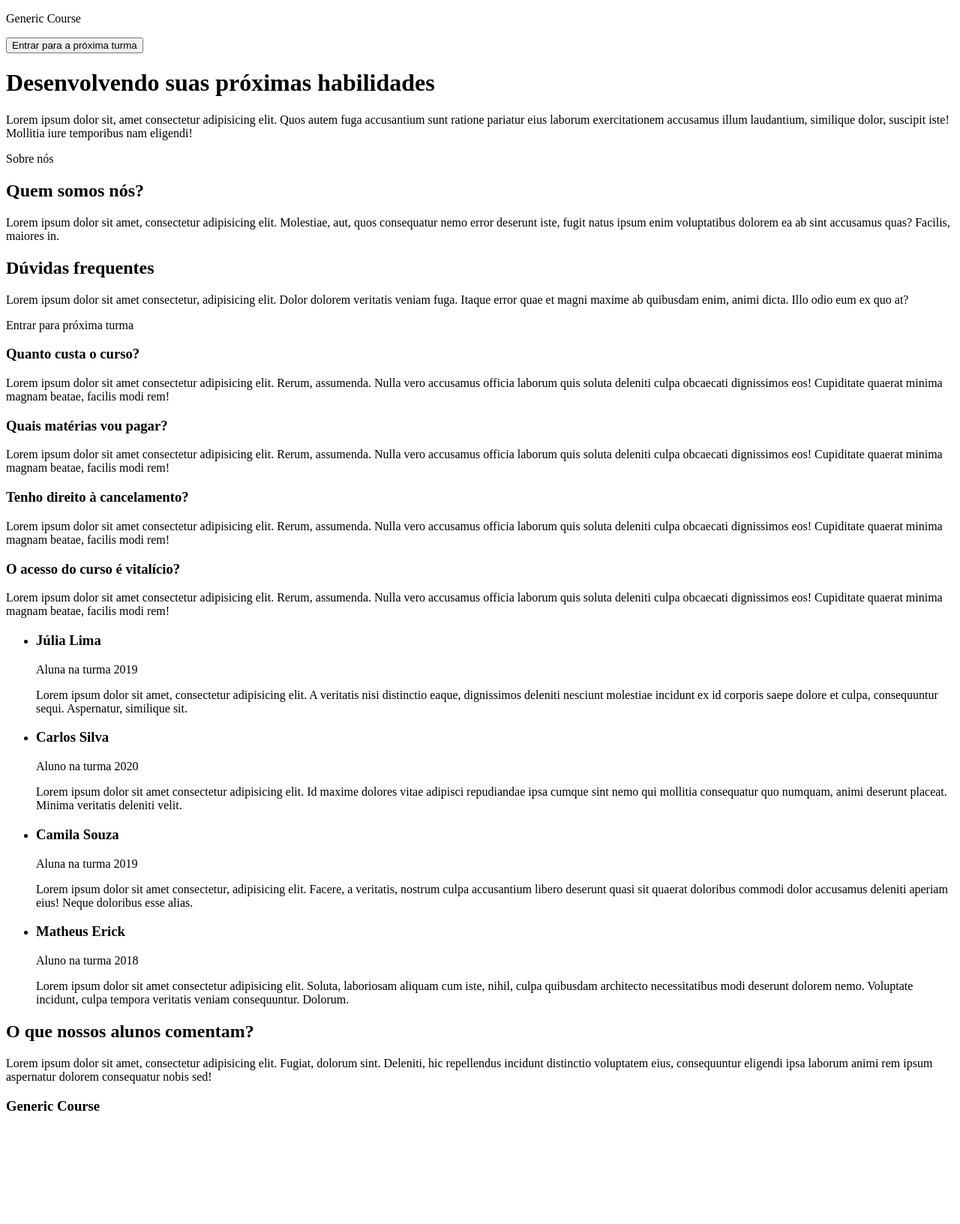
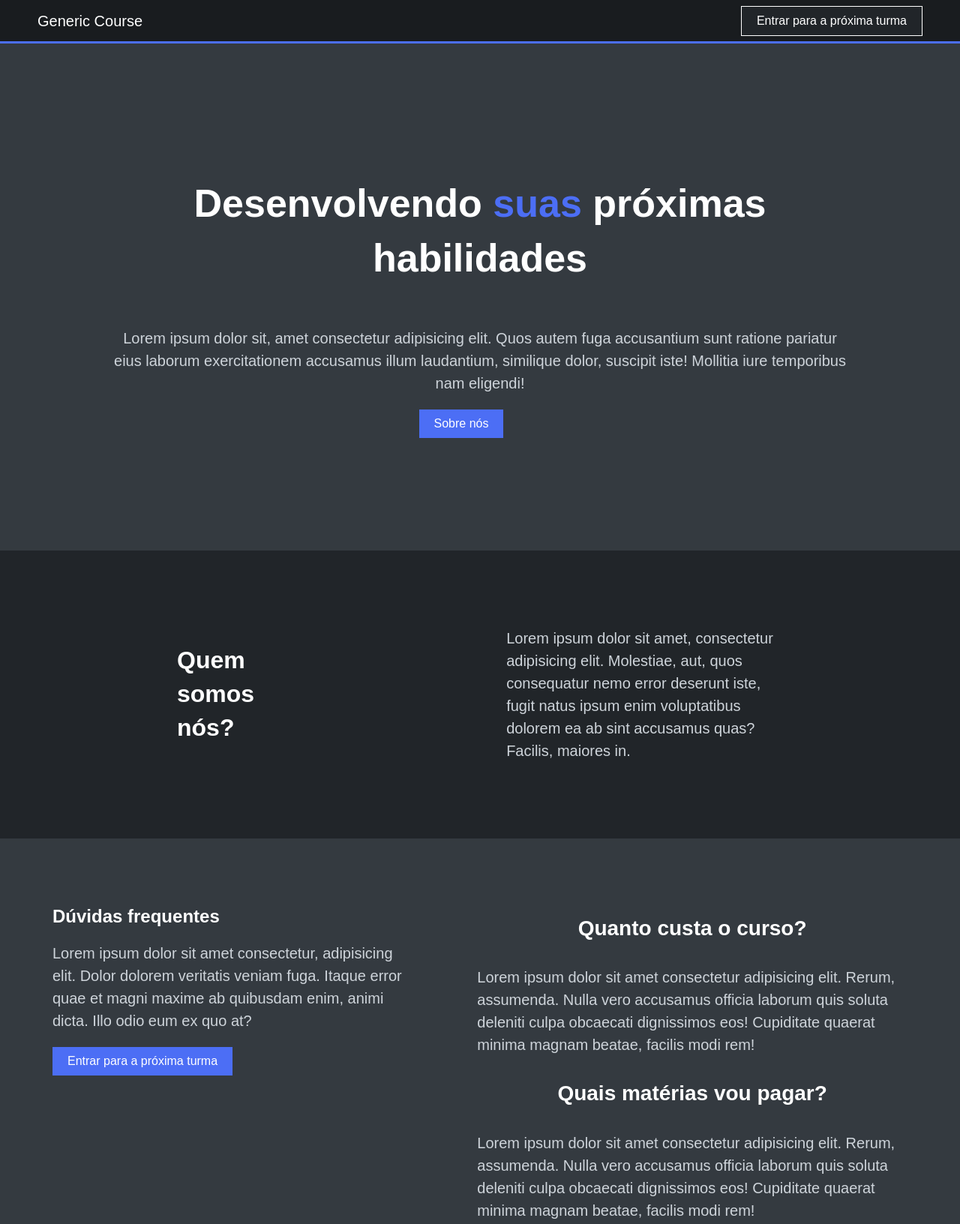
Before and after one commit to Kenzie-Academy-Brasil-Developers/m2-criando-site-institucional-generico-licalilkz, a plain HTML site: page index.html in a window 1280 px wide. Shown: the top 1632 px of the page at 75% size. Before the commit the page ends 1504 px from the top, so only its background shows below. Drawn offline with Linux system fonts and the light colour scheme.

Commit message:
completado

```diff
--- a/index.html
+++ b/index.html
@@ -4,33 +4,40 @@
     <meta charset="UTF-8">
     <meta http-equiv="X-UA-Compatible" content="IE=edge">
     <meta name="viewport" content="width=device-width, initial-scale=1.0">
+    <link rel="stylesheet" href="./src/styles/reset.css">
+    <link rel="stylesheet" href="./src/styles/doubt.css">
+    <link rel="stylesheet" href="./src/styles/header.css">
+    <link rel="stylesheet" href="./src/styles/modal.css">
+    <link rel="stylesheet" href="./src/styles/presentation.css">
+    <link rel="stylesheet" href="./src/styles/studants.css">
     <link rel="stylesheet" href="./src/styles/style.css">
+    <link rel="stylesheet" href="./src/styles/whoWeAre.css">
     <title>Página Institucional Genérica</title>
 </head>
 <body>
     <header>
         <p>Generic Course</p>
-        <button>Entrar para a próxima turma</button>
+        <button class="header__button">Entrar para a próxima turma</button>
     </header>
     <main>
-        <div>
+        <div class="div__presentation">
             <h1>Desenvolvendo <span>suas</span> próximas habilidades</h1>
             <p>Lorem ipsum dolor sit, amet consectetur adipisicing elit. Quos autem fuga accusantium sunt ratione pariatur eius laborum exercitationem accusamus illum laudantium, similique dolor, suscipit iste! Mollitia iure temporibus nam eligendi!</p>
-            <span>Sobre nós</span>
+            <button class="about__us">Sobre nós</button>
         </div>
-        <div>
+        <div class="div__who-we-are">
             <h2>Quem somos nós?</h2>
             <span>
                 <p>Lorem ipsum dolor sit amet, consectetur adipisicing elit. Molestiae, aut, quos consequatur nemo error deserunt iste, fugit natus ipsum enim voluptatibus dolorem ea ab sint accusamus quas? Facilis, maiores in.</p>
             </span>
         </div>
-        <section>
-            <div>
+        <section class="section__doubt">
+            <div class="frequent__doubt">
                 <h2>Dúvidas frequentes</h2>
                 <p>Lorem ipsum dolor sit amet consectetur, adipisicing elit. Dolor dolorem veritatis veniam fuga. Itaque error quae et magni maxime ab quibusdam enim, animi dicta. Illo odio eum ex quo at?</p>
-                <span>Entrar para próxima turma</span>
+                <button class="button__doubt">Entrar para a próxima turma</button>
             </div>
-            <div>
+            <div class="others__doubt">
                 <span>
                     <h3>Quanto custa o curso?</h3>
                     <p>Lorem ipsum dolor sit amet consectetur adipisicing elit. Rerum, assumenda. Nulla vero accusamus officia laborum quis soluta deleniti culpa obcaecati dignissimos eos! Cupiditate quaerat minima magnam beatae, facilis modi rem!</p>
@@ -49,8 +56,8 @@
                 </span>
             </div>
         </section>
-        <section>
-            <div>
+        <section class="section__studants">
+            <div class="all__studants">
                 <ul>
                     <li>
                         <div>
@@ -90,12 +97,21 @@
                     </li>
                 </ul>
             </div>
-            <div>
+            <div class="comment__studants">
                 <h2>O que nossos alunos comentam?</h2>
                 <p>Lorem ipsum dolor sit amet, consectetur adipisicing elit. Fugiat, dolorum sint. Deleniti, hic repellendus incidunt distinctio voluptatem eius, consequuntur eligendi ipsa laborum animi rem ipsum aspernatur dolorem consequatur nobis sed!</p>
             </div>
         </section>
     </main>
+
+    <dialog class="modal__controller">
+        <div class="modal__container">
+            <h2>Cadastro</h2>
+            <button class="modal__close">X</button>
+            <p>Lorem ipsum dolor sit amet consectetur adipisicing elit. Nihil repudiandae temporibus, cum porro, quos fuga repellendus, ipsum animi consequatur dolorum quae. Sit atque eveniet dolorem unde perspiciatis ut necessitatibus quas!</p>
+            <input type="text" class="modal__email" placeholder="Digite seu email!"><button class="modal__email--button"><p>Entrar para proxima turma</p></button>
+        </div>
+    </dialog>
     <footer>
         <h3>Generic Course</h3>
     </footer>
--- a/src/scripts/script.js
+++ b/src/scripts/script.js
@@ -1 +1,26 @@
 /* ------------------------------- Coloque sua lógica aqui ------------------------------- */
+function handleModal(){
+    const button = document.querySelector('.header__button');
+    const modalController = document.querySelector('.modal__controller');
+    const buttonDoubt = document.querySelector('.button__doubt');
+
+    button.addEventListener('click', ()=>{
+        modalController.showModal();
+        closeModal();
+    })
+    buttonDoubt.addEventListener('click', ()=>{
+        modalController.showModal();
+        closeModal();
+    })
+}
+
+function closeModal(){
+    const button = document.querySelector('.modal__close');
+    const modalController = document.querySelector('.modal__controller');
+
+    button.addEventListener('click', () => {
+        modalController.close();
+    })
+}
+
+handleModal();
--- /dev/null
+++ b/src/styles/doubt.css
@@ -0,0 +1,40 @@
+.section__doubt{
+    color: white;
+    background-color: var(--color-gray2);
+    display: flex;
+    padding: 20px;
+}
+
+.section__doubt p{
+    font-size: 20px;
+    font-weight: 400;
+    line-height: 30px;
+    letter-spacing: 0em;
+    text-align: left;
+    color: var(--color-gray4);
+}
+
+.others__doubt h3{
+    font-weight: 600;
+    font-size: 28px;
+    line-height: 160%;
+    text-align: center;
+}
+
+.frequent__doubt{
+    padding: 50px;
+}
+
+.others__doubt{
+    padding: 50px;
+}
+
+.button__doubt{
+    margin-right: 50px;
+    padding: 10px 20px;
+    font-size: 16px;
+    cursor: pointer;
+    background-color: var(--color-brand1);
+    color: white;
+    border: none;
+}
--- /dev/null
+++ b/src/styles/header.css
@@ -0,0 +1,32 @@
+header{
+    height: 55px;
+    width: 100%;
+    background-color: var(--color-gray0);
+    border-bottom: var(--color-brand1) solid 3px;
+    display: flex;
+    align-items: center;
+    justify-content:space-between;
+    position: fixed;
+    top: 0;
+    left: 0;
+    /* fontes, tenho que organizar depois */
+    color: white;
+    font-weight: 400;
+    font-size: 20px;
+    line-height: 30px;
+    /* padding */
+}
+
+header p{
+    padding-left: 50px;
+}
+
+header .header__button{
+    margin-right: 50px;
+    padding: 10px 20px;
+    font-size: 16px;
+    cursor: pointer;
+    border: white solid 1px;
+    background-color: var(--color-gray1);
+    color: white;
+}
--- /dev/null
+++ b/src/styles/modal.css
@@ -0,0 +1,71 @@
+.modal__controller{
+    width: 450px;
+    height: 370px;
+    background-color: var(--color-gray1);
+    color: white;
+    border: var(--color-brand1) solid 3px;
+}
+
+.modal__controller::backdrop{
+    background-color: rgba(0, 0, 0, .90);
+}
+
+.modal__email{
+    box-sizing: border-box;
+    display: flex;
+    flex-direction: row;
+    align-items: flex-start;
+    padding: 14px 20px;
+    gap: 10px;
+    width: 448px;
+    background: var(--color-gray0);
+    font-family: 'Inter', sans-serif;
+    font-style: normal;
+    font-weight: 400;
+    font-size: 20px;
+    line-height: 160%;
+    color: var( --color-gray4);
+    border: 1px solid #191C1F;
+}
+
+.modal__email--button{
+    height: 60px;
+    width: 448px;
+    left: 28px;
+    top: 297px;
+    border-radius: 0px;
+    padding: 0px 32px 0px 32px;
+    background-color: var(--color-brand1);
+    box-sizing: border-box;
+    border: none;
+    cursor: pointer;
+    color: white;
+    text-align: center;
+    font-family: 'Inter', sans-serif;
+    font-style: normal;
+    font-weight: 600;
+    font-size: 14px;
+    line-height: 150%;
+}
+
+.modal__container{
+    display: flex;
+    flex-direction: column;
+    align-items: flex-start;
+    position: absolute;
+    gap: 24px;
+}
+
+.modal__close{
+    position: absolute;
+    right: 0;
+    top: 20px;
+    margin-right: 20px;
+    background: var(--color-gray2);
+    border-radius: 4px;
+    border: none;
+    width: 38px;
+    height: 32px;
+    cursor: pointer;
+    color: var(--color-gray4);
+}
--- /dev/null
+++ b/src/styles/presentation.css
@@ -0,0 +1,43 @@
+.div__presentation {
+    height: 400px auto;
+    padding: 150px;
+    display: flex;
+    flex-wrap: wrap;
+    align-content: center;
+    justify-content: center;
+    text-align: center;
+    background-color: var(--color-gray2);
+}
+
+.div__presentation h1{
+    color: white;
+    font-size: 52px;
+    font-weight: 600;
+    line-height: 73px;
+    letter-spacing: 0em;
+    text-align: center;
+
+}
+
+.div__presentation span{
+    color: var(--color-brand1);
+}
+
+.div__presentation p {
+    color: var(--color-gray4);
+    font-size: 20px;
+    font-weight: 400;
+    line-height: 30px;
+    letter-spacing: 0em;
+    text-align: center;
+}
+
+.about__us{
+    margin-right: 50px;
+    padding: 10px 20px;
+    font-size: 16px;
+    cursor: pointer;
+    background-color: var(--color-brand1);
+    color: white;
+    border: none;
+}
--- /dev/null
+++ b/src/styles/reset.css
@@ -0,0 +1,7 @@
+body {
+    padding:0;
+    margin:0;
+    vertical-align:baseline;
+    list-style:none;
+    border:0
+}
--- /dev/null
+++ b/src/styles/studants.css
@@ -0,0 +1,43 @@
+.section__studants{
+    color: white;
+    background-color: var(--color-gray1);
+    display: flex;
+    flex-direction: row;
+    padding: 20px;
+}
+
+.all__studants{
+    padding: 50px;
+}
+
+.all__studants span p{
+    font-size: 18px;
+    font-weight: 400;
+    line-height: 27px;
+    letter-spacing: 0em;
+    color: var(--color-gray4);
+}
+
+.all__studants span h3{
+    font-size: 28px;
+    font-weight: 500;
+    line-height: 42px;
+    letter-spacing: 0em;
+}
+
+.all__studants span p{
+    font-weight: 400;
+    font-size: 18px;
+    line-height: 27px;
+}
+
+.comment__studants{
+    padding: 50px;
+    background-color: var(--color-brand1);display: flex;
+    flex-direction: column;
+    align-items: flex-start;
+    padding: 80px 52px;
+    gap: 35px;
+    width: 446px;
+    height: 320px;
+}
--- a/src/styles/style.css
+++ b/src/styles/style.css
@@ -1 +1,33 @@
 /* ------------------------------- Coloque sua estilização aqui ------------------------------- */
+@import url('https://fonts.googleapis.com/css2?family=Roboto&display=swap');
+:root{
+    --color-gray0: #191c1f ;
+    --color-gray1: #212529;
+    --color-gray2: #343a40;
+    --color-gray3: #ADB5BD;
+    --color-gray4: #CED4DA;
+    --color-gray5: #f8F9fA;
+    --color-brand1: #4c6ef5;
+    --color-brand2: #364fc7;
+}
+body{
+    padding-top: 50px;
+    font-family: 'Inter var', sans-serif;
+}
+
+li{
+    list-style-type: none;
+}
+
+footer{
+    height: 55px;
+    width: 100%;
+    background-color: var(--color-gray0);
+    display: flex;
+    justify-content:center;
+    padding-bottom: 20px;
+    color: white;
+    font-weight: 400;
+    font-size: 20px;
+    line-height: 30px;
+}
--- /dev/null
+++ b/src/styles/whoWeAre.css
@@ -0,0 +1,36 @@
+/* .div__who-we-are{
+    height: 400px auto;
+    display: flex;
+    align-content: center;
+    align-items: center;
+    background-color:var(--color-gray1);
+    padding: 20px;
+} */
+
+.div__who-we-are{
+    background-color: var(--color-gray1);
+    display: flex;
+    justify-content: space-between;
+    flex-direction: row;
+    align-items: center;
+    padding: 82px 236px;
+    gap: 336px;
+}
+
+.div__who-we-are h2{
+    font-size: 32px;
+    font-weight: 600;
+    line-height: 45px;
+    letter-spacing: 0em;
+    text-align: left;
+    color:white
+}
+
+.div__who-we-are p{
+    font-size: 20px;
+    font-weight: 400;
+    line-height: 30px;
+    letter-spacing: 0em;
+    text-align: left;
+    color: var(--color-gray4);
+}
```
